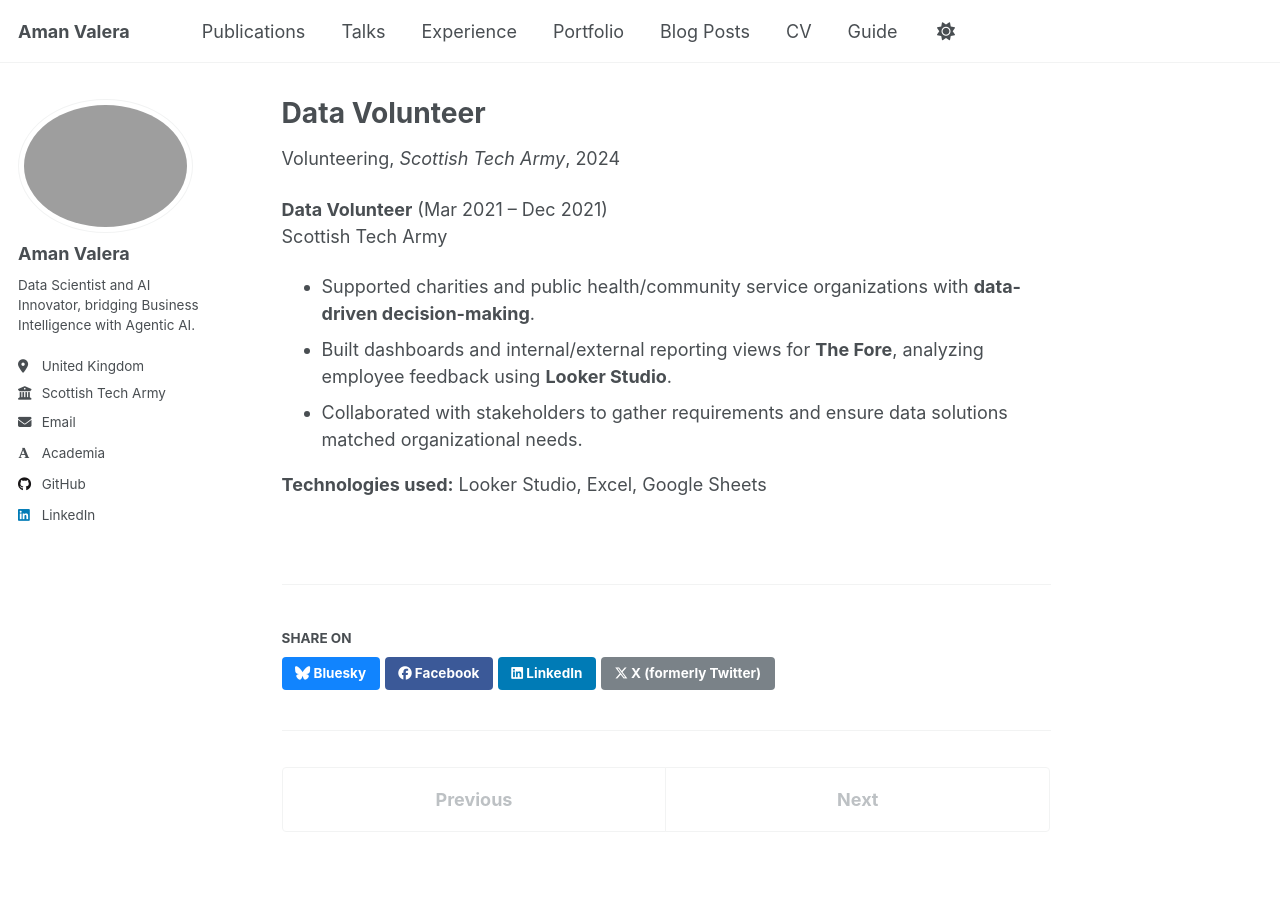
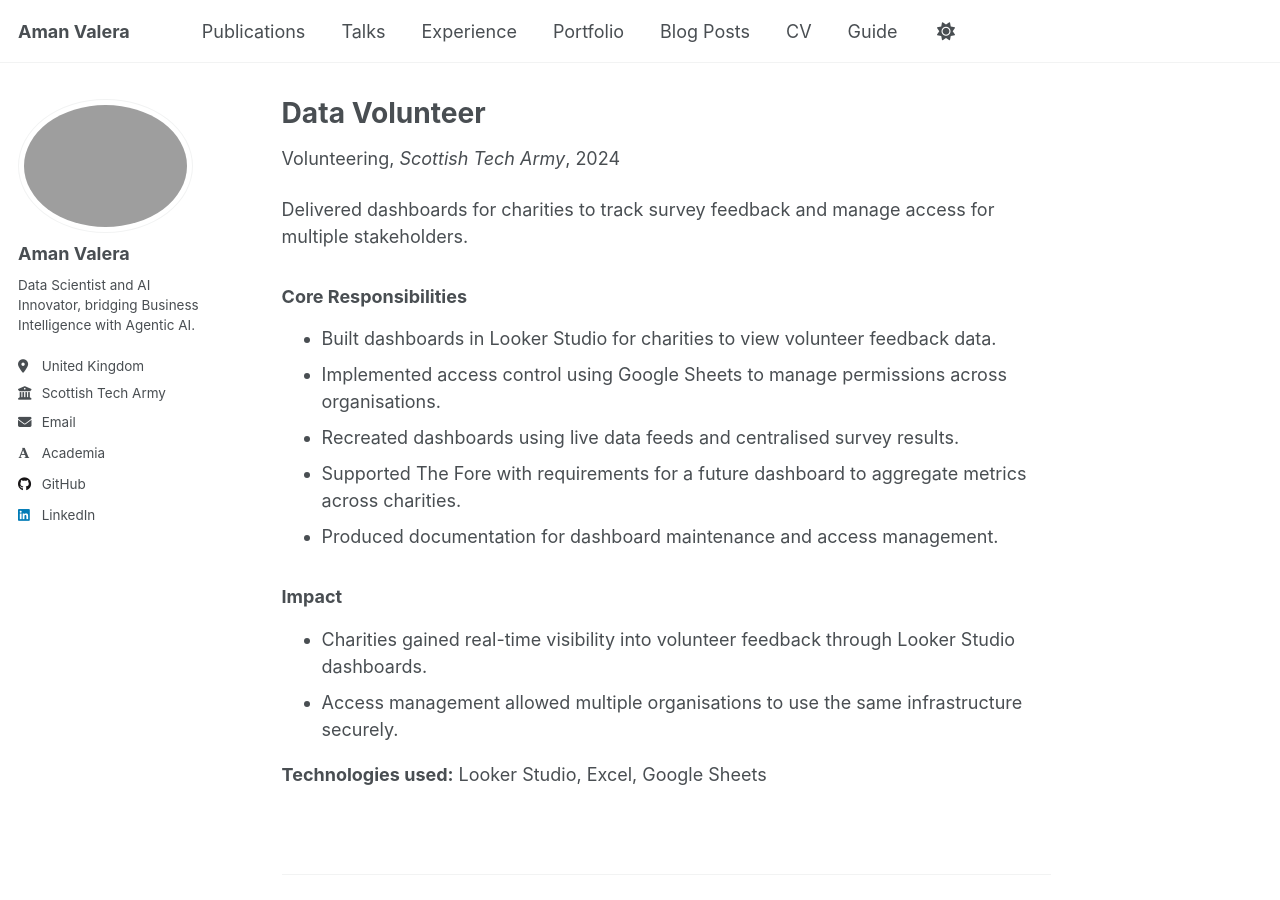
Before and after one commit to amanvalera/amanvalera.github.io, a Jekyll site: the page built from _experience/2024-scottish-tech-army.md, in a window 1280 px wide and 900 px high. Built offline with Jekyll 4.4.1, drawn with Linux system fonts in a browser that asks for light colours; some web fonts are replaced; a script that is not in the unit is left out.

Commit message:
Update 2024-scottish-tech-army.md

```diff
--- a/_experience/2024-scottish-tech-army.md
+++ b/_experience/2024-scottish-tech-army.md
@@ -10,11 +10,17 @@
   teaser: "scottish-tech-army-logo.jpg"   # add logo in /images/
 ---
 
-**Data Volunteer** (Mar 2021 – Dec 2021)
-Scottish Tech Army
+Delivered dashboards for charities to track survey feedback and manage access for multiple stakeholders.
 
-- Supported charities and public health/community service organizations with **data-driven decision-making**.
-- Built dashboards and internal/external reporting views for **The Fore**, analyzing employee feedback using **Looker Studio**.
-- Collaborated with stakeholders to gather requirements and ensure data solutions matched organizational needs.
+### Core Responsibilities
+- Built dashboards in Looker Studio for charities to view volunteer feedback data.
+- Implemented access control using Google Sheets to manage permissions across organisations.
+- Recreated dashboards using live data feeds and centralised survey results.
+- Supported The Fore with requirements for a future dashboard to aggregate metrics across charities.
+- Produced documentation for dashboard maintenance and access management.
+
+### Impact
+- Charities gained real-time visibility into volunteer feedback through Looker Studio dashboards.
+- Access management allowed multiple organisations to use the same infrastructure securely.
 
 **Technologies used:** Looker Studio, Excel, Google Sheets
```
